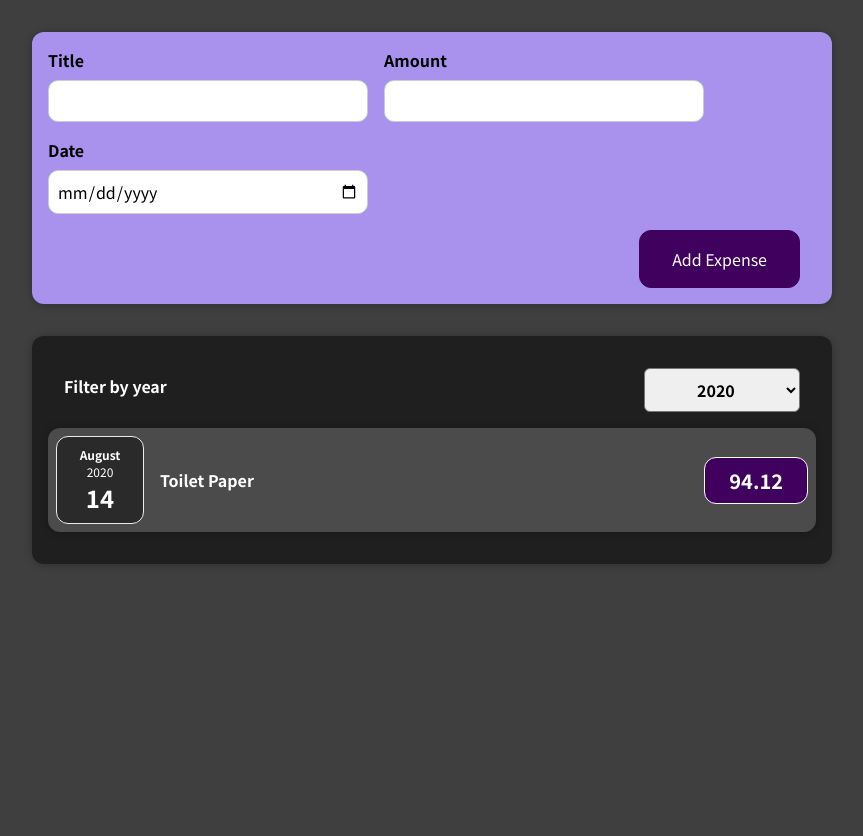
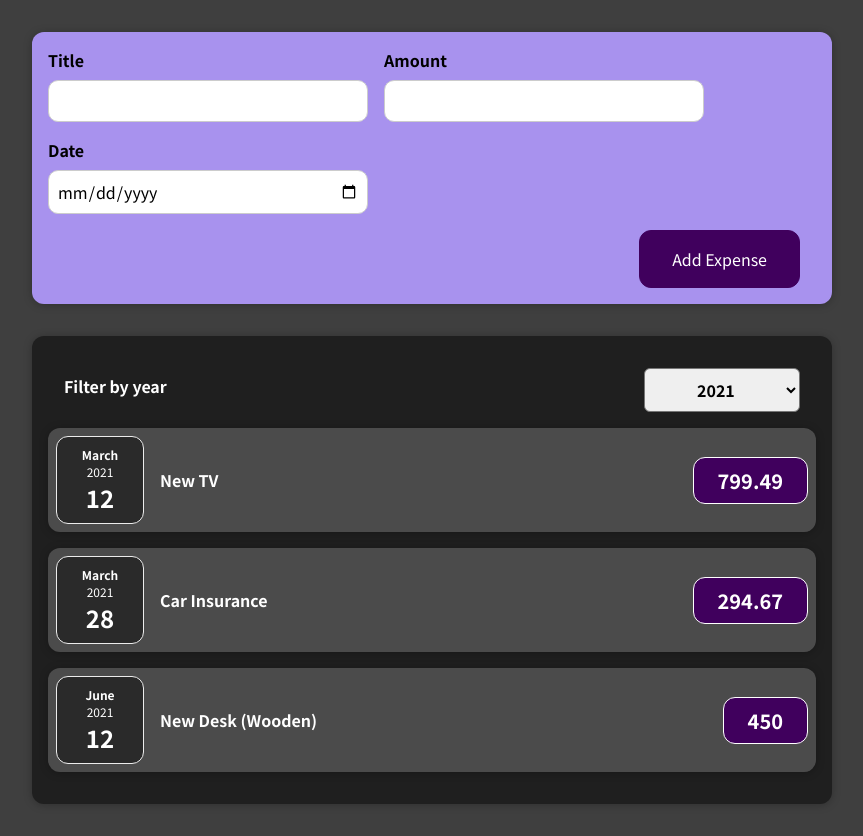
Before and after one commit to faisal-kn/content-react-app, a React (Create React App) app: page / in a window 1280 px wide. Shown: the whole page, without its empty margins (208-1071 px from the left). Before the commit the page ends 800 px from the top, so only its background shows below. Built offline with nearby package versions, Linux system fonts and the light colour scheme.

Commit message:
changed default year

```diff
--- a/src/components/NewExpenses.js
+++ b/src/components/NewExpenses.js
@@ -5,7 +5,7 @@ import './NewExpenses.css';
 import ExpenseFilter from './ExpenseFilter';
 
 function NewExpenses(props) {
-  const [sendYear, setYear] = React.useState('2020');
+  const [sendYear, setYear] = React.useState('2021');
   const filterYearHandler = (year) => {
     setYear(year);
   };
```
Also changed, not shown: 1 other file (tests, documents, lock files or other folders).
